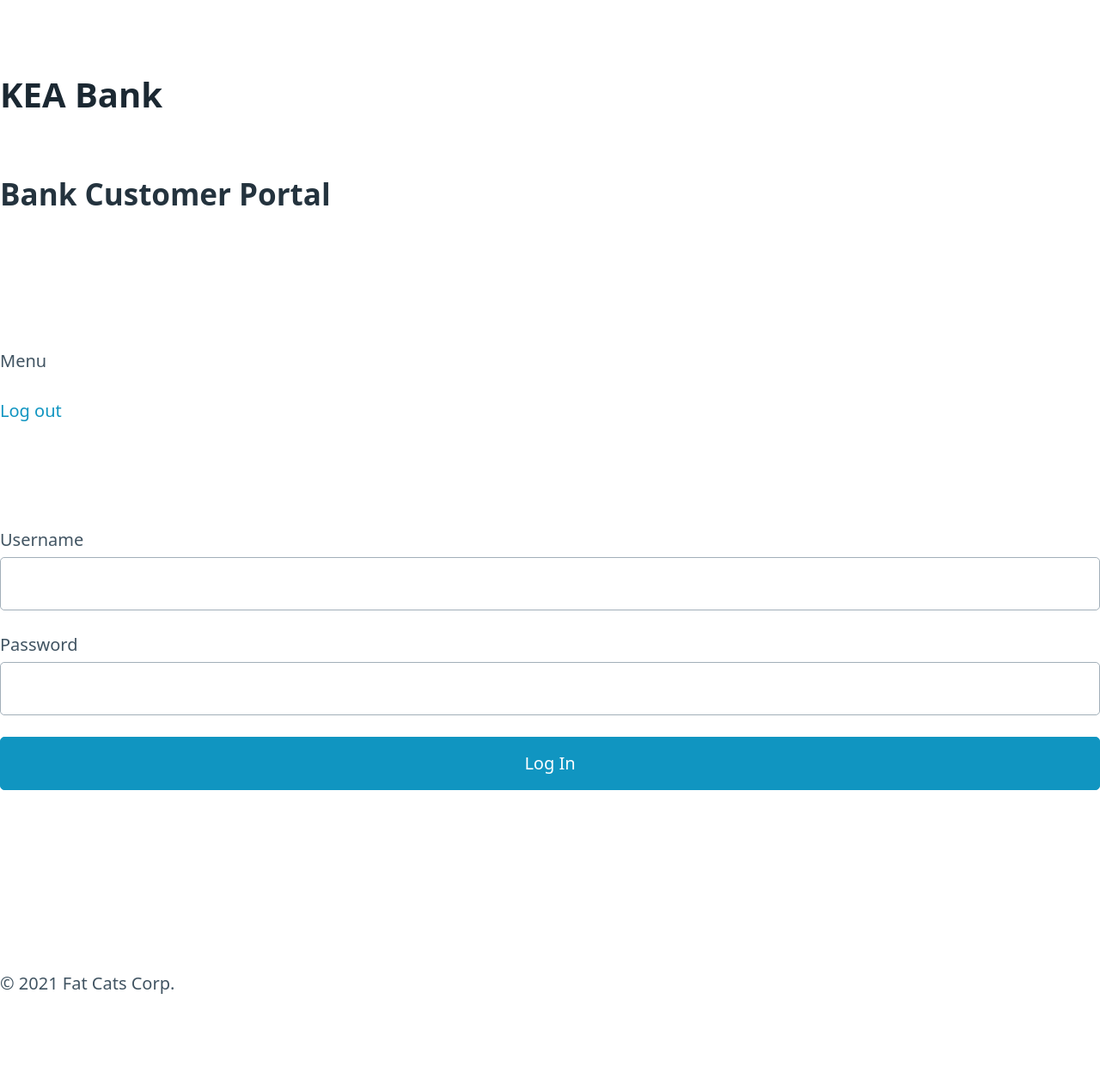
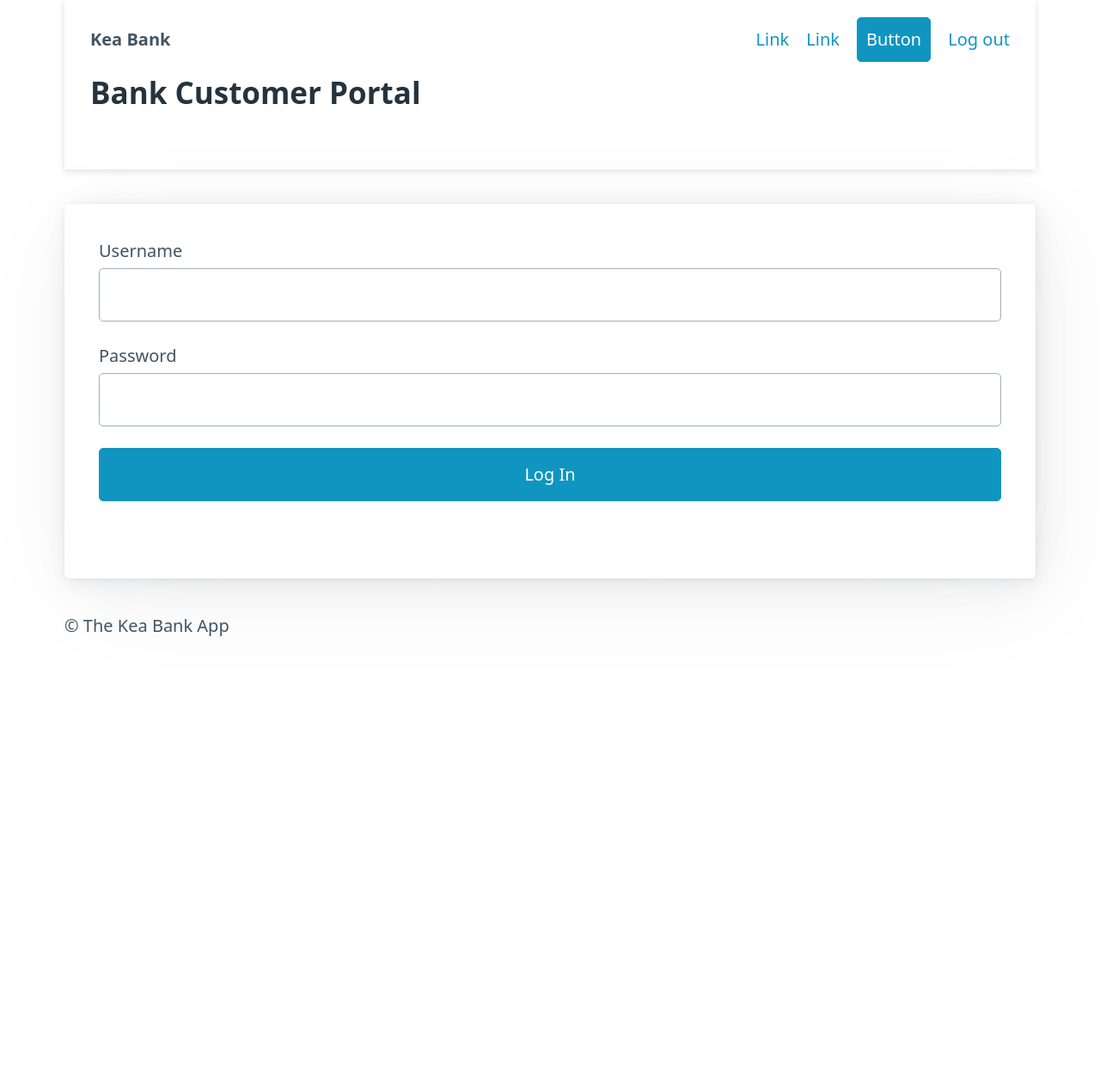
Before and after one commit to Omoezone/django-mandatory, a Django app: page /accounts/login/ in a window 1280 px wide. Shown: the whole page at 86% size. After the commit the page ends 740 px from the top, so only its background shows below. Run offline with Django 4.2, Linux system fonts and the light colour scheme; some libraries are stand-ins or nearby versions.

Commit message:
added pico css

```diff
--- a/django_mandatory/bank_app/templates/base.html
+++ b/django_mandatory/bank_app/templates/base.html
@@ -12,38 +12,42 @@
 </head>
 <body>
 
+
+<div class="container">
     {% load l10n %}
 
-    <header>
-        <h1>KEA Bank</h1>
+    <header style="box-shadow: rgba(99, 99, 99, 0.2) 0px 2px 8px 0px; padding: 10px 30px ">
+        <nav>
+          <ul>
+            <li><strong>Kea Bank</strong></li>
+          </ul>
+          <ul>
+            <li><a href="#">Link</a></li>
+            <li><a href="#">Link</a></li>
+            <li><a href="#" role="button">Button</a></li>
+            {% if user.is_superuser %}
+            <li><a href="{% url 'admin:index' %}">Django Admin</a></li>
+            {% endif %}
+            <li><a href="{% url 'logout' %}">Log out</a></li>
+          </ul>
+        </nav>
         {% if user.is_staff %}
-        <h2>Bank Staff Portal</h2>
+        <p>Bank Staff Portal</p>
         {% else %}
         <h2>Bank Customer Portal</h2>
         {% endif %}
     </header>
 
-    <nav>
-        <ul>
-            <li>
-                <span>Menu</span>
-                <ul>
-                    {% if user.is_superuser %}
-                    <li><a href="{% url 'admin:index' %}">Django Admin</a></li>
-                    {% endif %}
-                    <li><a href="{% url 'logout' %}">Log out</a></li>
-                </ul>
-        </ul>
-    </nav>
-
-    <main>
+    <main class="container">
     {% block main %}
     {% endblock main %}
     </main>
 
-    <footer>
-        <p>&copy; 2021 Fat Cats Corp.</p>
+    <footer  class="container">
+        <p>&copy; The Kea Bank App</p>
     </footer>
+</div>
+
     <script src="https://unpkg.com/htmx.org@1.5.0" integrity="sha384-oGA+prIp5Vchu6we2YkI51UtVzN9Jpx2Z7PnR1I78PnZlN8LkrCT4lqqqmDkyrvI" crossorigin="anonymous"></script>
     <script>
         document.body.addEventListener('htmx:configRequest', (event) => {
--- a/django_mandatory/bank_app/templates/customer_dashboard.html
+++ b/django_mandatory/bank_app/templates/customer_dashboard.html
@@ -2,8 +2,10 @@
 
 {% block main %}
 
+
+
+<article>
     <p>Welcome, s</p>
-
     <h3>My accounts:</h3>
     <table>
         <tr>
@@ -17,4 +19,6 @@
         </tr>
         {% endfor %}
     </table>
+</article>
+
 {% endblock main %}
--- a/django_mandatory/bank_app/templates/registration/login.html
+++ b/django_mandatory/bank_app/templates/registration/login.html
@@ -1,7 +1,8 @@
 {% extends "base.html" %}
 
 {% block main %}
-<form action="{% url 'login' %}" method="post">
+<article>
+    <form action="{% url 'login' %}" method="post">
     {% csrf_token %}
     <fieldset>
     <label>
@@ -15,4 +16,5 @@
     <button>Log In</button>
     </fieldset>
 </form>
+</article>
 {% endblock main %}
--- a/django_mandatory/bank_app/views.py
+++ b/django_mandatory/bank_app/views.py
@@ -14,4 +14,4 @@ def index(request):
 
 @login_required
 def customer_dashboard(request):
-    return render(request, 'customer_customer_dashboard.html')
+    return render(request, 'customer_dashboard.html')
```
Lines whose indentation alone changed are shown as unchanged.
